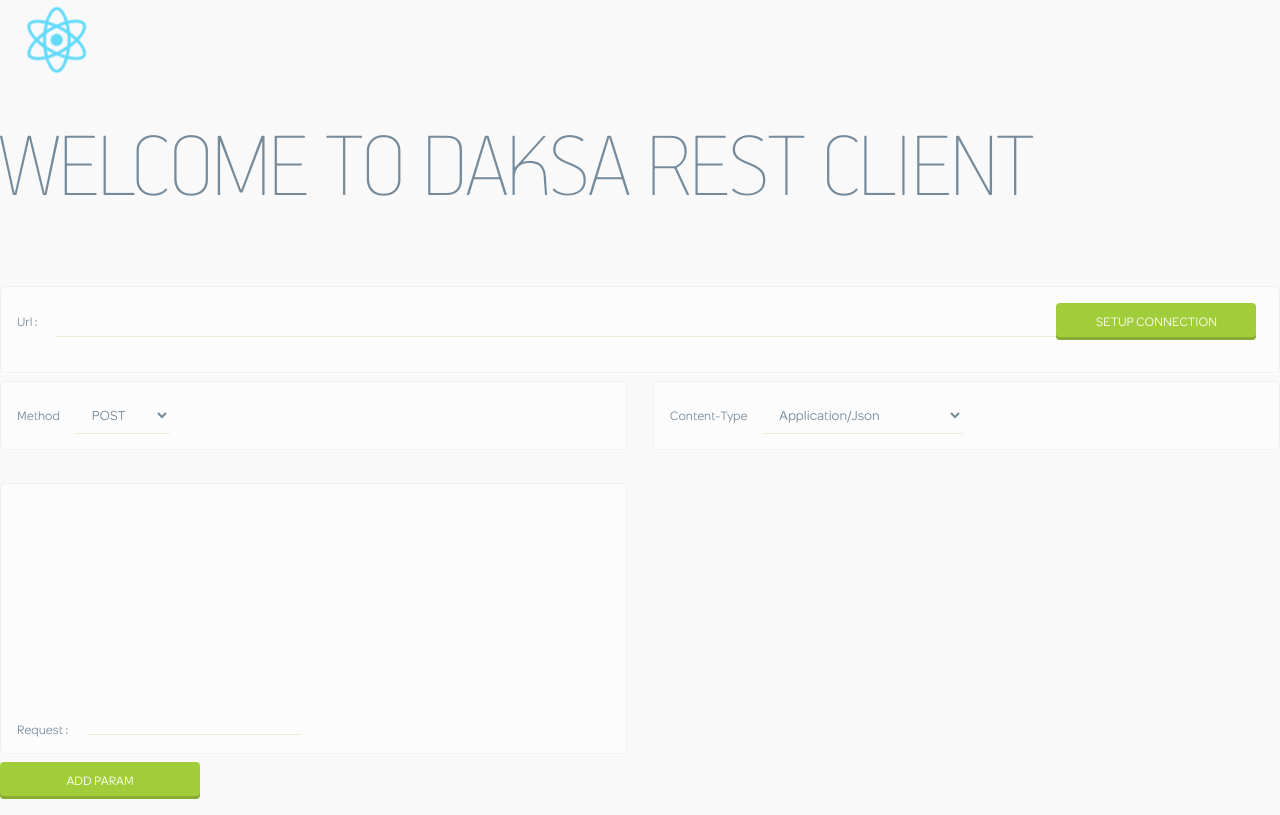
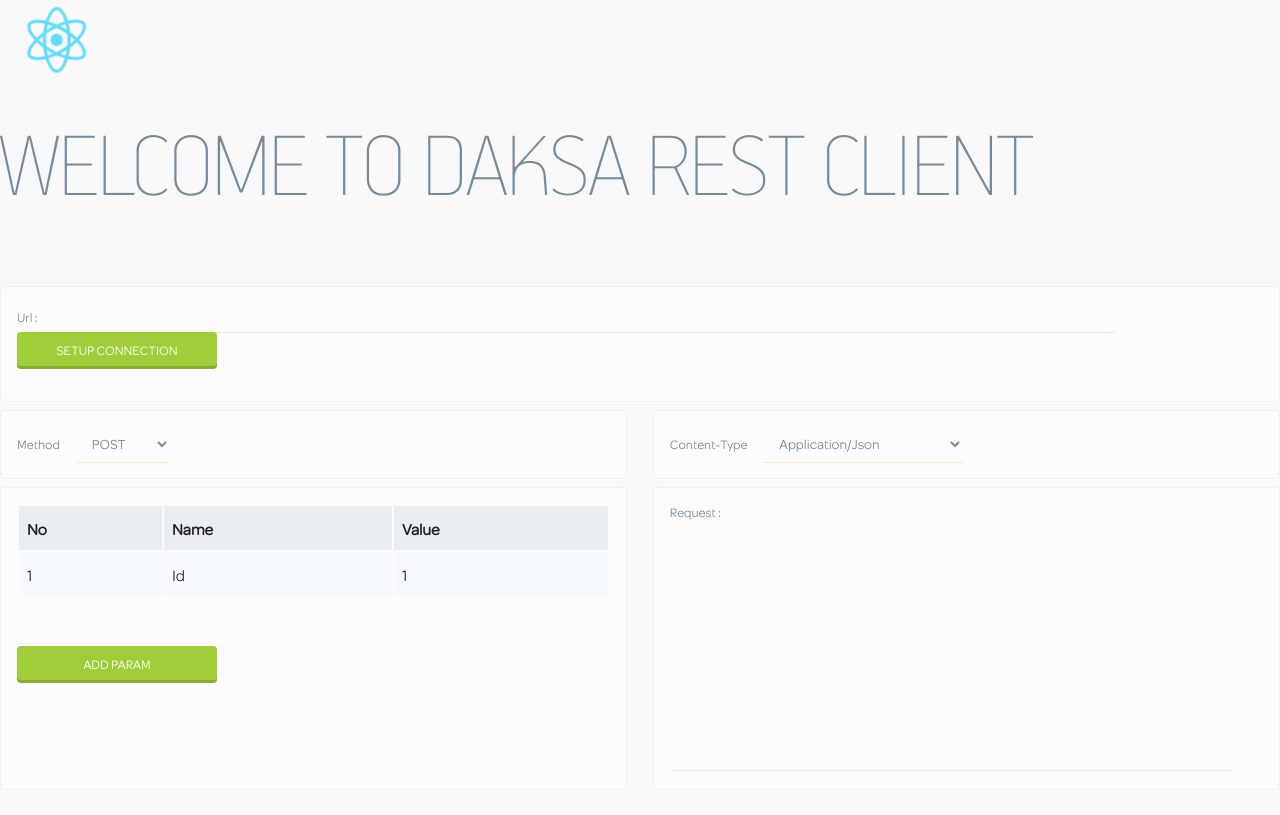
Before and after one commit to arrymsyukur/react-app, a React (Create React App) app: page / in a window 1280 px wide. Built offline with nearby package versions, Linux system fonts and the light colour scheme.

Commit message:
fix dialog add table

```diff
--- a/package.json
+++ b/package.json
@@ -3,6 +3,7 @@
   "version": "0.1.0",
   "private": true,
   "dependencies": {
+    "bootstrap": "^4.1.3",
     "crypto-js": "^3.1.9-1",
     "dateformat": "^3.0.3",
     "react": "^16.4.2",
--- a/src/App.js
+++ b/src/App.js
@@ -42,7 +42,7 @@ class App extends React.Component {
         <body>
           <form >
             <div className="form-group">
-              <label>Url :</label> <input className="ui-inputtext" value={this.state.url} onChange={this.handleChange} type="text" name="url" style={{ width: 1000 }} />
+              <label>Url :</label> <input className="ui-inputtext" value={this.state.url} onChange={this.handleChange} type="text" name="url" style={{ width: "85%" }} />
               <button className="ui-button" type="button" onClick={this.showConnectionDialog.bind(this)}>Setup Connection</button>
             </div>
             <div className="stacked-form">
@@ -63,20 +63,25 @@ class App extends React.Component {
                   <option value="application/octet-stream">Application/Octet-Stream</option>
                 </select>
               </div>
-              <hr className="invisible-form-group-separator" />
               <div className="form-group">
-                <label>Request :</label>  <textarea className="ui-inputfield" value={this.state.data} onChange={this.handleChange} name="data" rows="10" cols="25" />
+                <div id="tableParam"></div>
+                <button onClick={this.showParamDialog.bind(this)}>Add Param</button>
+              </div>
+              <div className="form-group">
+                <label>Request :</label>  <textarea className="ui-inputfield" value={this.state.data} onChange={this.handleChange} name="data" style={{ width: "95%", height: 250 }} />
               </div>
             </div>
-            <button onClick={this.showParamDialog.bind(this)}>Add Param</button>
+
           </form>
           {
             this.state.isConnectionDialog &&
             <Dialog
-              className="ui-dialog"
-              draggable="true"
               title="Connection Setup"
-              modal={true}
+              width={500}
+              height={550}
+              isDraggable={true}
+              isResizeable={true}
+              hasCloseIcon={true}
               onClose={this.closeConnectionDialog}
               buttons={
                 [{
@@ -84,23 +89,29 @@ class App extends React.Component {
                   onClick: () => this.closeConnectionDialog()
                 }]
               }>
-              <div className="ui-dialog-title" value="Connection Setup" />
-
-              <div className="ui-dialog-content">
               <div className="form-group">
-                  Base URL :  <input type="text" name="baseUrl" /><br></br>
-                  Canonical Path :  <input type="text" name="canonicalPath" /><br></br>
-                  Authentication Type :
+                <label>Base URL :</label>
+                <input type="text" name="baseUrl" style={{ width: "100%" }} />
+              </div>
+              <div className="form-group">
+                <label>Canonical Path :</label>
+                <input type="text" name="canonicalPath" style={{ width: "100%" }} />
+              </div>
+              <div className="form-group">
+                <label>Authentication Type :</label>
                 <select id="authType" name="authType" onChange={this.handleChange}>
                   <option value="DA01">DA01</option>
                   <option value="BASIC">BASIC</option>
                   <option value="CUSTOM">CUSTOM</option>
-                  </select><br></br>
-                  <div id="authField">
-                    Username :  <input type="text" name="username" onChange={this.handleChange} /><br></br>
-                    Password :  <input type="password" name="password" onChange={this.handleChange} /><br></br>
+                </select>
               </div>
+              <div className="form-group">
+                <label>Username :</label>
+                <input type="text" name="username" onChange={this.handleChange} style={{ width: "100%" }} />
               </div>
+              <div className="form-group">
+                <label>Password :</label>
+                <input type="password" name="password" onChange={this.handleChange} style={{ width: "100%" }} />
               </div>
             </Dialog>
           }
--- /dev/null
+++ b/src/TableParam.js
@@ -0,0 +1,46 @@
+import React, { Component } from 'react'
+class TableParam extends React.Component {
+    constructor(props) {
+        super(props);
+        this.state = {
+            tableData: {
+                columns: ['No', 'Name', 'Value'],
+                rows: [{
+                    'No': 1,
+                    'Name': 'Id',
+                    'Value': '1'
+                }]
+            }
+        }
+
+    }
+    render() {
+        // Data
+        var dataColumns = this.state.tableData.columns;
+        var dataRows = this.state.tableData.rows;
+
+        var tableHeaders = (<thead>
+            <tr>
+                {dataColumns.map(function (column) {
+                    return <th>{column}</th>;
+                })}
+            </tr>
+        </thead>);
+
+        var tableBody = dataRows.map(function (row) {
+            return (
+                <tr>
+                    {dataColumns.map(function (column) {
+                        return <td>{row[column]}</td>;
+                    })}
+                </tr>);
+        });
+
+        // Decorate with Bootstrap CSS
+        return (<table className="table table-bordered table-hover" width="100%">
+            {tableHeaders}
+            {tableBody}
+        </table>)
+    };
+}
+export default TableParam;
--- a/src/assets/css/override-primefaces.css
+++ b/src/assets/css/override-primefaces.css
@@ -369,10 +369,11 @@ DAKSA DESIGN REPO - SUPPORTS - COLORS
 
 /* DIALOG */
 .ui-dialog {
-  min-width: 360px;
-  max-width: 640px;
+  max-width: 1080px;
+  max-height: 1080px;
   border: #29ABE2;
   border-radius: 8px;
+  height: auto;
   position: fixed;
   top: 50%;
   left: 50%;
@@ -395,7 +396,7 @@ DAKSA DESIGN REPO - SUPPORTS - COLORS
   .ui-dialog .ui-dialog-content {
     position: relative;
     padding: 0;
-    max-height: 360px;
+    max-height: 1080px;
     overflow: auto; }
     .ui-dialog .ui-dialog-content .ui-icon {
       display: none; }
--- a/src/index.js
+++ b/src/index.js
@@ -3,6 +3,8 @@ import ReactDOM from 'react-dom';
 import './assets/css/index.css';
 import App from './App';
 import registerServiceWorker from './registerServiceWorker';
+import TableParam from './TableParam'
 
 ReactDOM.render(<App />, document.getElementById('root'));
+ReactDOM.render(<TableParam />, document.getElementById('tableParam'));
 registerServiceWorker();
```
Also changed, not shown: 1 other file (tests, documents, lock files or other folders). Lines whose indentation alone changed are shown as unchanged.
